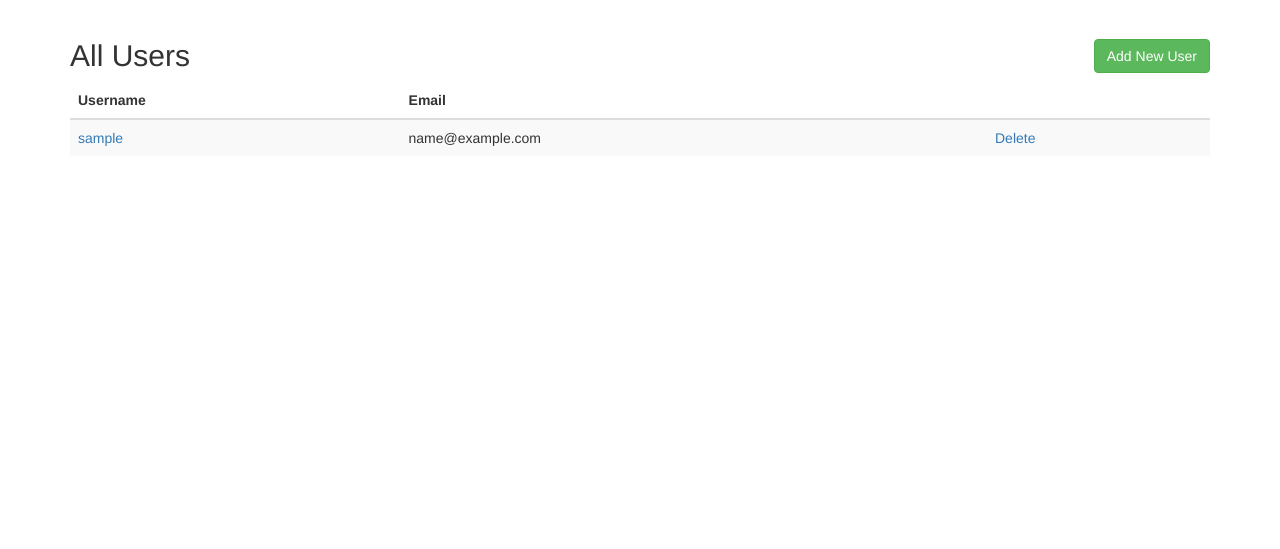
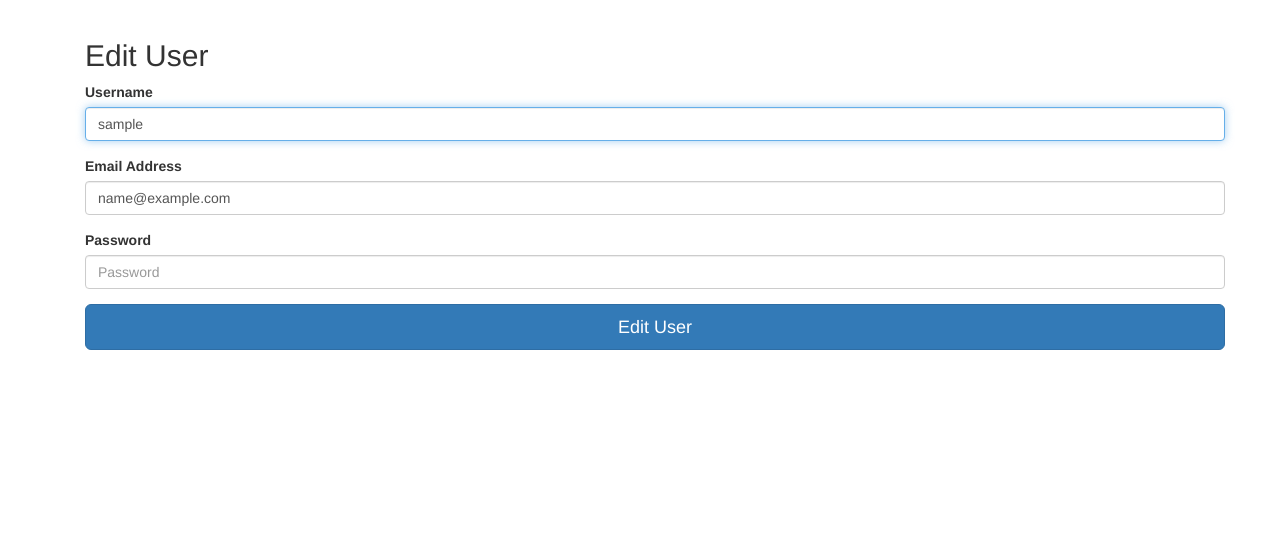
Before and after one commit to chrispuppe/ITEquipDB, a Flask app: page /edit_user/1 in a window 1280 px wide. Shown: the part 51-600 px from the top of the page. Run offline with Flask 2, Linux system fonts and the light colour scheme; the visitor is signed in with stand-in values (Sample User, id 1); data comes from the database, SQL or seed files in the repository; some libraries are stand-ins or nearby versions.

Commit message:
User administration edit functional.

```diff
--- a/app/templates/user_add.html
+++ b/app/templates/user_add.html
@@ -1,5 +1,4 @@
 {% extends "layout.html" %}
-
 {% import "bootstrap/wtf.html" as wtf %}
 {% block title %}Add User{% endblock %}
 {% block head %}
--- a/app/templates/user_edit.html
+++ b/app/templates/user_edit.html
@@ -1,59 +1,22 @@
 {% extends "layout.html" %}
-{% block title %}Edit Computer{% endblock %}
+{% import "bootstrap/wtf.html" as wtf %}
+{% block title %}Edit {{ user.username }}{% endblock %}
 {% block head %}
 {{ super() }}
 {% endblock %}
+
+
 {% block content %}
-    <form action="/devices/fob_edit/{{ post.id }}" method="POST">
-        <div class="row">
-            <div class="col-md-4">
-                <a href="{{ url_for('fob_delete', id=post.id) }}">Delete</a>
-                <label>ID: {{ post.id }}</label>
-                </p>
-            </div>
-        </div>
-        <div class="row">
-            <div class="col-md-4">
-                <div>
-                    <label>FOB Number:</label>
-                </div>
-                <input type="text" name="fob_number" value="{{ post.fob_number }}"></p>
-            </div>
+<div class="container">
 
-            <div class="col-md-4">
-                <div>
-                    <label>Serial Number:</label>
-                </div>
-                <input type="text" name="fob_serial" value="{{ post.fob_serial }}"/></p>
-            </div>
+  <form class="form-signin" method="POST" action="/edit_user/{{ user.id }}">
+    <h2 class="form-signin-heading">Edit User</h2>
+    {{ form.hidden_tag() }}
+    {{ wtf.form_field(form.username) }}
+    {{ wtf.form_field(form.email) }}
+    {{ wtf.form_field(form.password) }}
+    <button class="btn btn-lg btn-primary btn-block" type="submit">Edit User</button>
+  </form>
 
-            <div class="col-md-4">
-                <div>
-                    <label>Assigned To:</label>
-                </div>
-                <select type="text" name="assigned_to"></p>
-
-                {% for employee in employee_list %}
-
-                    <option {% if employee.id == post.assigned_to %}{{'selected="selected"' }}{% endif %} value="{{ employee.id }}">{{ employee.name }}</option>
-
-                {% endfor %}
-
-                </select>
-            </div>
-        </div>
-        </p><button class="button postfix" type="submit">Finish</button>
-    </form>
+</div> <!-- /container -->
 {% endblock %}
-{% block footer %}
-<script src="/static/js/jquery-3.1.1.js"></script>
-<script src="/static/js/bootstrap.min.js"></script>
-<script src="/static/js/bootstrap-datepicker.js"></script>
-<script>
-    $('.input-group.date').datepicker({
-        format: "mm/dd/yyyy",
-        autoclose: true,
-        todayHighlight: true
-    });
-</script>
-{% endblock %}
--- a/app/views.py
+++ b/app/views.py
@@ -158,9 +158,26 @@ def user_add():
 @app.route('/edit_user/<int:id>', methods=['GET', 'POST'])
 @login_required
 def user_edit(id):
-    users = models.User.query.all()
+    user = models.User.query.get(id)
 
-    return render_template('/user_admin.html', users=users)
+    form = RegisterForm(obj=user)
+
+    if form.validate_on_submit():
+        hashed_password = generate_password_hash(form.password.data,
+                                                method='sha256')
+
+        user.username=form.username.data
+        user.email=form.email.data,
+        user.password=hashed_password
+        db.session.commit()
+
+        return redirect(url_for('user_admin'))
+
+    else:
+        pass
+
+
+    return render_template('user_edit.html', form=form, user=user)
 
 ###################################################
 ###################  User Delete  ###################
```
